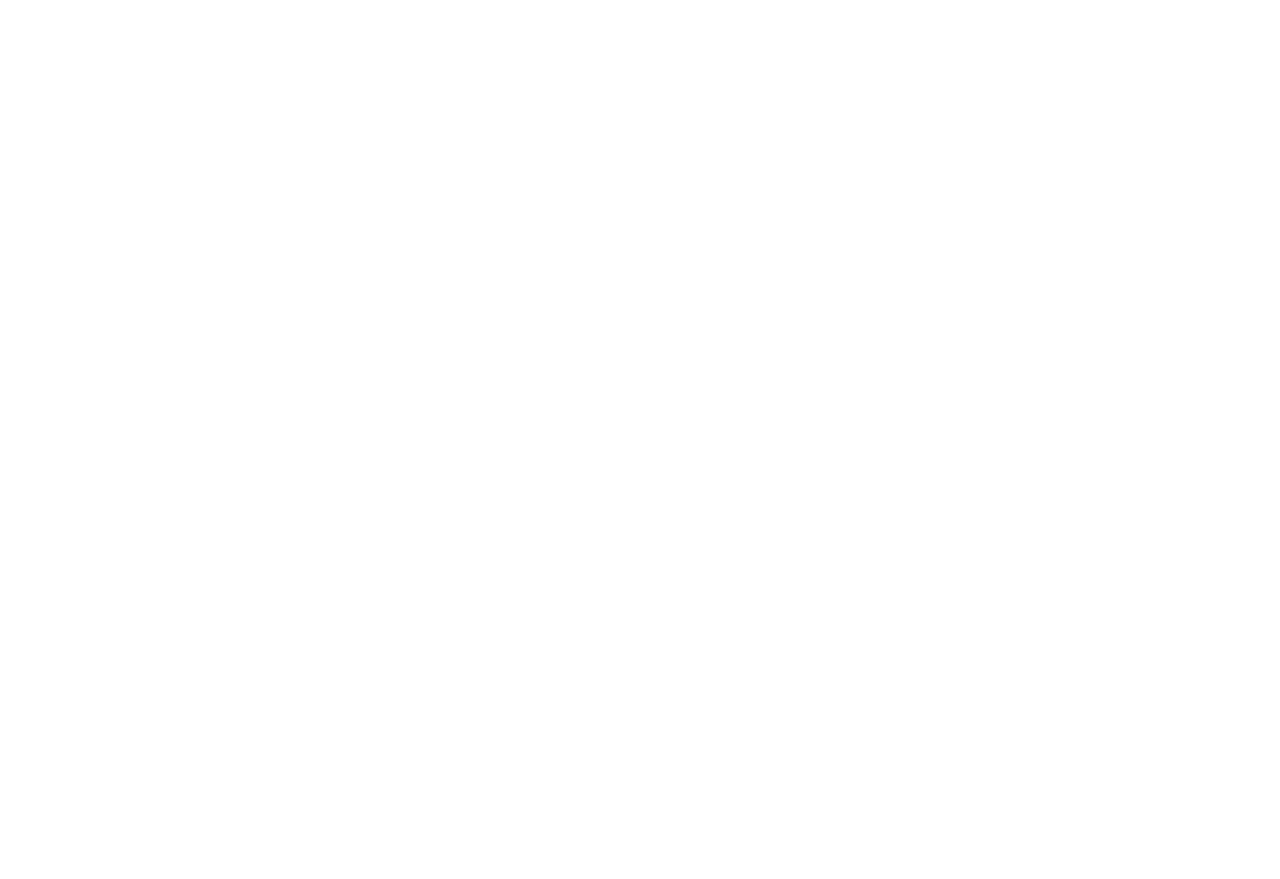
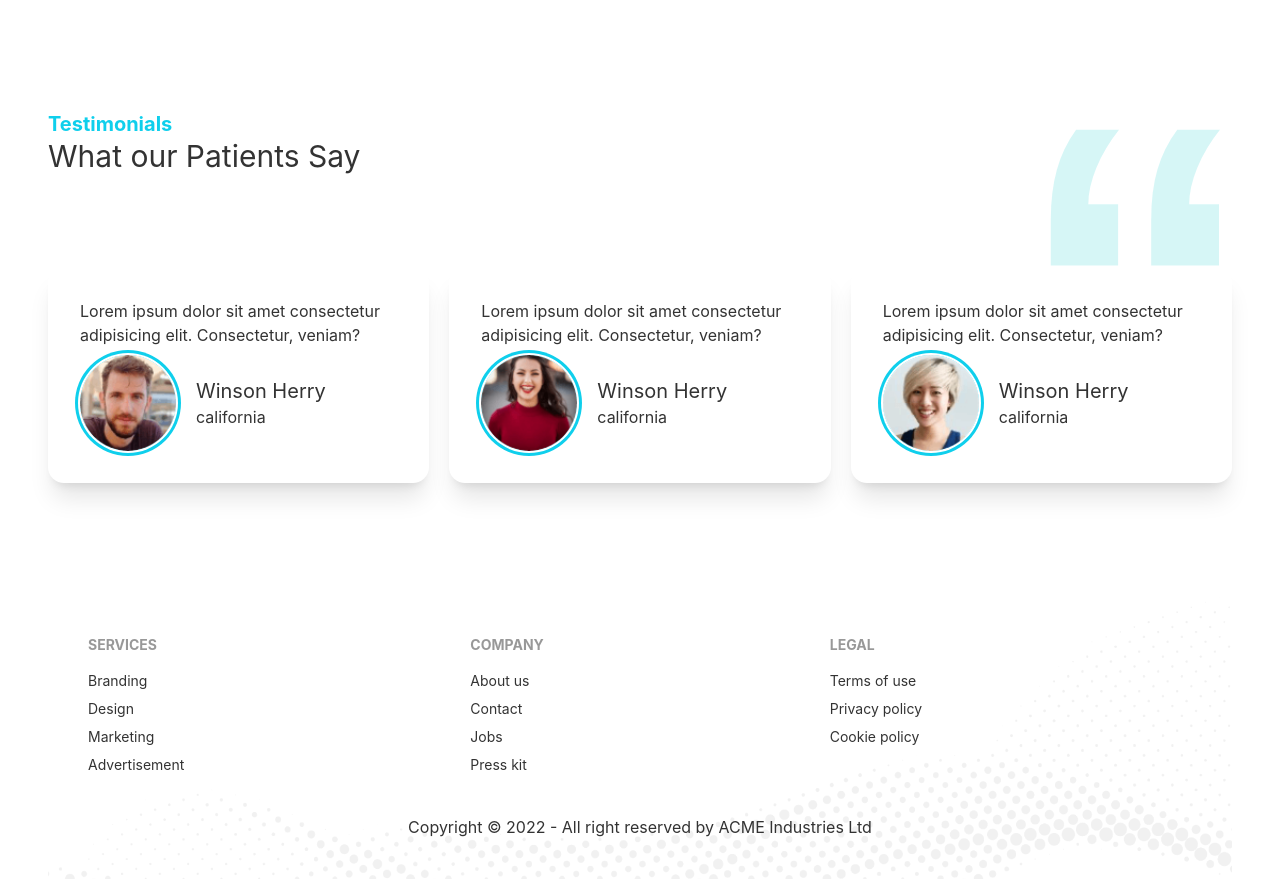
Before and after one commit to Abidur-Rahman-Chowdhury/doctors-portal, a React (Create React App) app: page /home in a window 1280 px wide. Shown: the part 2061-2940 px from the top of the page. Before the commit the page ends 2059 px from the top, so only its background shows below. Built offline with nearby package versions, Linux system fonts and the light colour scheme.

Commit message:
done footer testomonials

```diff
--- /dev/null
+++ b/src/Pages/Home/Footer.js
@@ -0,0 +1,45 @@
+import React from 'react';
+import { Link } from 'react-router-dom';
+import footer from '../../assets/images/footer.png';
+
+const Footer = () => {
+    const date = new Date();
+    const year = date.getFullYear();
+  return (
+    <footer
+      style={{
+        background: `url(${footer})`,
+        backgroundSize: 'cover',
+      }}
+      className=" p-10 "
+    >
+      <div className="footer">
+        <div>
+          <span className="footer-title">Services</span>
+          <Link to='/somting'  className="link link-hover">Branding</Link>
+          <Link to='/somting'  className="link link-hover">Design</Link>
+          <Link to='/somting'  className="link link-hover">Marketing</Link>
+          <Link to='/somting'  className="link link-hover">Advertisement</Link>
+        </div>
+        <div>
+          <span className="footer-title">Company</span>
+          <Link to='/somting'  className="link link-hover">About us</Link>
+          <Link to='/somting'  className="link link-hover">Contact</Link>
+          <Link to='/somting'  className="link link-hover">Jobs</Link>
+          <Link to='/somting'  className="link link-hover">Press kit</Link>
+        </div>
+        <div>
+          <span className="footer-title">Legal</span>
+          <Link to='/somting'  className="link link-hover">Terms of use</Link>
+          <Link to='/somting'  className="link link-hover">Privacy policy</Link>
+          <Link to='/somting'  className="link link-hover">Cookie policy</Link>
+        </div>
+      </div>
+      <div className='text-center mt-10'>
+        <p>Copyright © {year} - All right reserved by ACME Industries Ltd</p>
+      </div>
+    </footer>
+  );
+};
+
+export default Footer;
--- a/src/Pages/Home/Home.js
+++ b/src/Pages/Home/Home.js
@@ -1,8 +1,10 @@
 import React from 'react';
 import Banner from './Banner';
+import Footer from './Footer';
 import Info from './Info';
 import MakeAppointment from './MakeAppointment';
 import Services from './Services';
+import Testimonials from './Testimonials';
 
 
 const Home = () => {
@@ -12,6 +14,8 @@
             <Info></Info>
             <Services></Services>
             <MakeAppointment></MakeAppointment>
+            <Testimonials></Testimonials>
+            <Footer></Footer>
         </div>
     );
 };
--- a/src/Pages/Home/MakeAppointment.js
+++ b/src/Pages/Home/MakeAppointment.js
@@ -6,7 +6,9 @@
 const MakeAppointment = () => {
     return (
         <section style={{
-            background: `url(${appointment})`
+            background: `url(${appointment})`,
+            backgroundSize: `cover`
+
         }} className='flex justify-center items-center mt-40'>
             <div className='flex-1 hidden lg:block'>
                 <img className='lg:mt-[-200px]' src={doctor} alt="" />
--- /dev/null
+++ b/src/Pages/Home/Review.js
@@ -0,0 +1,25 @@
+import React from 'react';
+
+const Review = ({ review }) => {
+  const { name, reviews, img,location } = review;
+  return (
+    <div className="card lg:max-w-lg bg-base-100 shadow-xl">
+      <div className="card-body">
+        <p>{reviews}</p>
+        <div className="flex items-center ">
+          <div className="avatar">
+            <div className="w-24 rounded-full ring ring-primary ring-offset-base-100 ring-offset-2 mr-5">
+              <img src={img} alt='' />
+            </div>
+            </div>
+                  <div>
+                      <h4 className="text-xl">{name}</h4>
+                      <p>{ location}</p>
+                  </div>
+        </div>
+      </div>
+    </div>
+  );
+};
+
+export default Review;
--- /dev/null
+++ b/src/Pages/Home/Testimonials.js
@@ -0,0 +1,55 @@
+import React from 'react';
+import quote from '../../assets/icons/quote.svg'
+import people1 from '../../assets/images/people1.png'
+import people2 from '../../assets/images/people2.png'
+import people3 from '../../assets/images/people3.png'
+import Review from './Review';
+
+
+const Testimonials = () => {
+    const reviews = [
+        {
+            _id: 1,
+            name: "Winson Herry",
+            img: people1,
+            reviews: 'Lorem ipsum dolor sit amet consectetur adipisicing elit. Consectetur, veniam?',
+            location: 'california'
+        },
+        {
+            _id: 2,
+            name: "Winson Herry",
+            img: people2,
+            reviews: 'Lorem ipsum dolor sit amet consectetur adipisicing elit. Consectetur, veniam?',
+            location: 'california'
+        },
+        {
+            _id: 3,
+            name: "Winson Herry",
+            img: people3,
+            reviews: 'Lorem ipsum dolor sit amet consectetur adipisicing elit. Consectetur, veniam?',
+            location: 'california'
+        }
+
+    ]
+    return (
+        <section className='my-28'>
+            <div className='flex justify-between'>
+                <div>
+                    <h4 className='text-xl text-primary font-bold'>Testimonials</h4>
+                    <h2 className='text-3xl'> What our Patients Say</h2>
+                </div>
+                <div>
+                    <img src={quote} className="w-24 lg:w-48" alt="" />
+                </div>
+            </div>
+            <div className='grid grid-cols-1 md:grid-cols-2 lg:grid-cols-3 gap-5'>
+                {
+                    reviews.map(review => <Review key={review._id} review={review}></Review>)
+                }
+            </div>
+
+        </section>
+    );
+};
+
+export default Testimonials;
```
